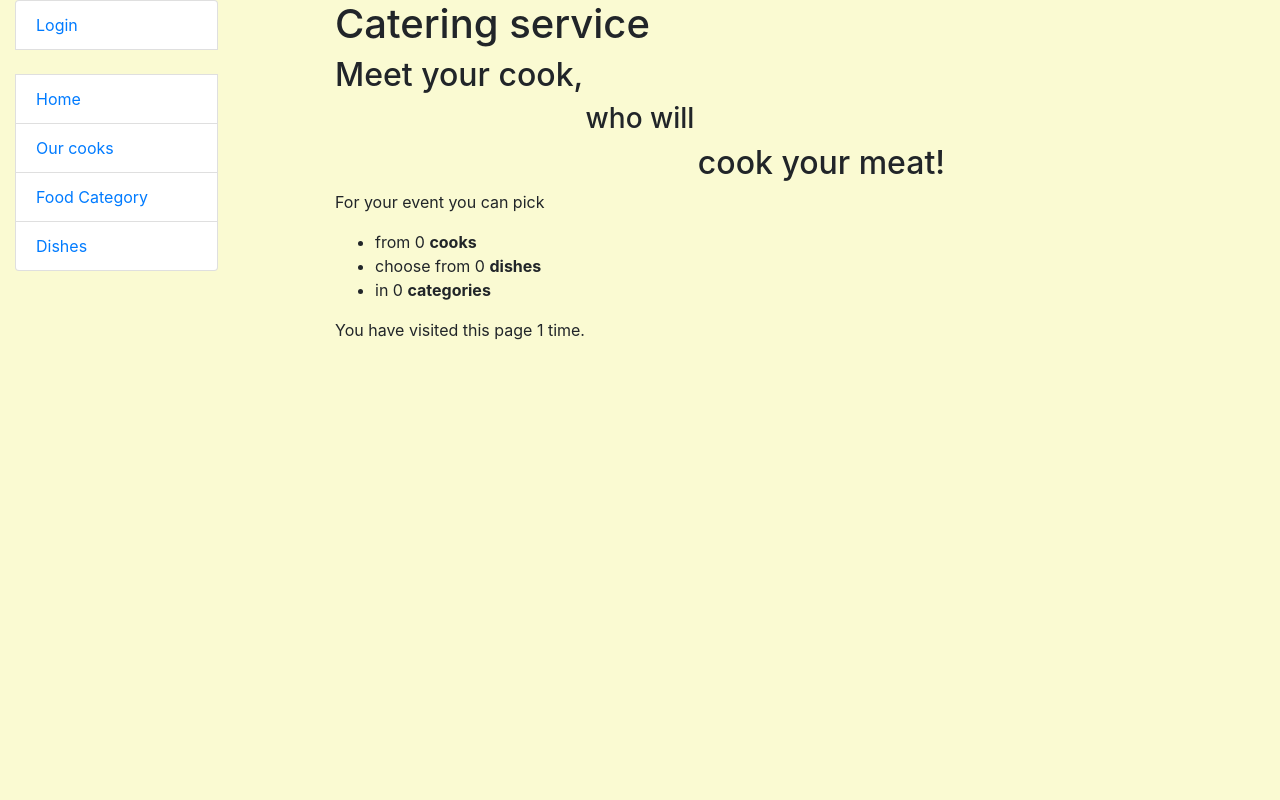
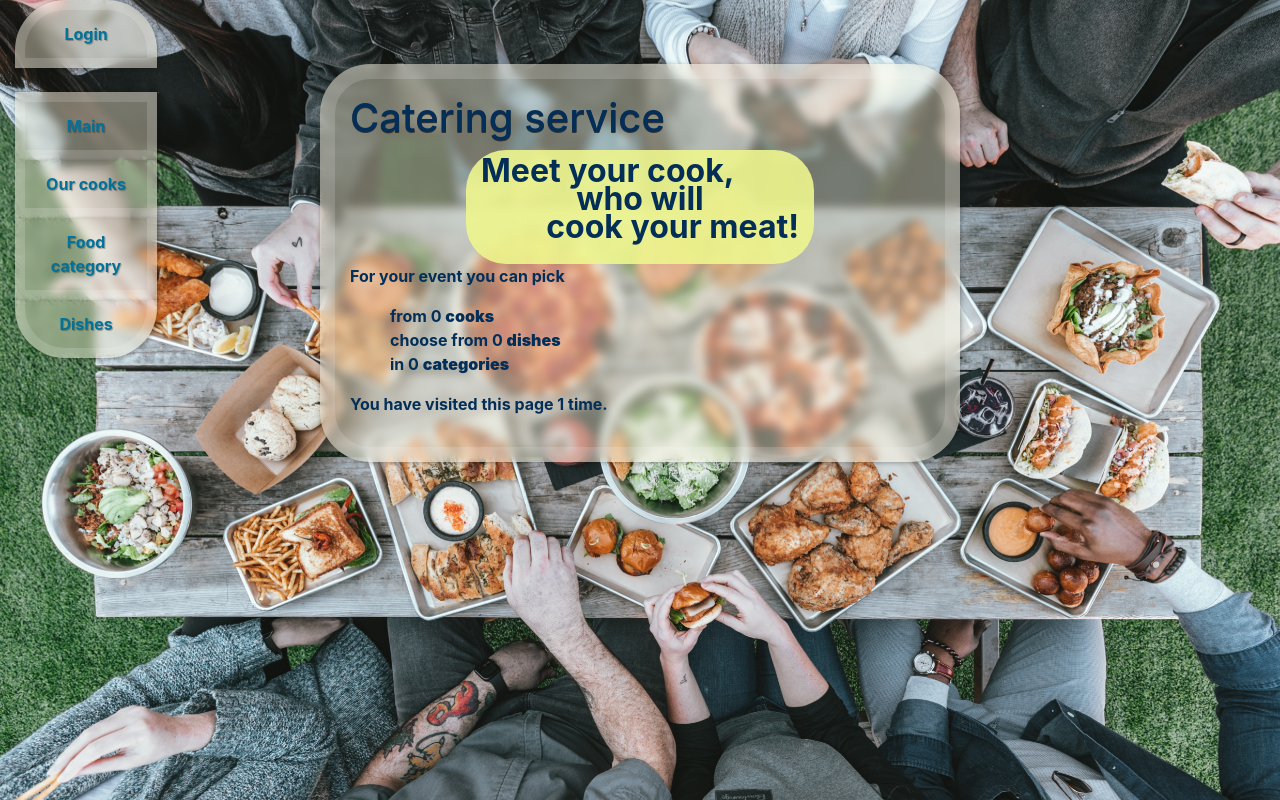
Before and after one commit to FranchukS/catering-service, a Django app: page / in a window 1280 px wide. Run offline with Django 4.2, Linux system fonts and the light colour scheme; data that the repository does not hold is empty.

Commit message:
Add frontend part

```diff
--- a/kitchen/views.py
+++ b/kitchen/views.py
@@ -150,8 +150,8 @@ class DishCreateView(LoginRequiredMixin, generic.CreateView):
 
 
 class DishUpdateView(LoginRequiredMixin, generic.UpdateView):
-    model = Dish
-    fields = "__all__"
+    queryset = Dish.objects.all()
+    form_class = DishForm
 
 
 class DishDeleteView(LoginRequiredMixin, generic.DeleteView):
--- a/static/CSS/styles.css
+++ b/static/CSS/styles.css
@@ -1,8 +1,122 @@
 /* test */
-body {
-    background-color: lightgoldenrodyellow;
+html {
+    background: url(
+    "/static/image/spencer-davis-vJsj-hgOEG0-unsplash.jpg"
+    ) no-repeat fixed center / cover;
+    position: relative;
+    overflow-y: scroll;
 }
 
-.sidebar-nav{
+ul {
+    list-style-type: none;
+}
+
+body {
+    background: inherit;
+    font-weight: bold;
+}
+
+td {
+    color: #010101;
+    text-align: center;
+}
+
+tr:nth-child(even) {
+  background-color: rgba(177, 215, 248, 0.5);
+}
+
+a {
+    color: #03729b;
+    text-shadow: 1px 1px 1px rgba(14, 14, 14, .3);
+}
+tr {
+    text-align: center;
+}
+
+h1 {
+    text-shadow: 0 1px 0 #333;
+}
+
+
+.col-sm-6 {
+    padding: 15px;
+    border-radius: 50px;
+    margin-top: 5%;
+    margin-bottom: 10%;
+    border: 15px solid rgba(255, 255, 255, 0.15);
+    background-color: rgba(254, 248, 221, 0.4);
+    box-shadow: 1px 1px 4px rgba(14, 14, 14, .3);
+    color: #032e58;
+    backdrop-filter: blur(5px);
+}
+
+
+.list-group-item {
     width: 70%;
+    border: 10px solid rgba(255, 255, 255, 0.15);
+    background-color: rgba(254, 248, 221, 0.4);
+    box-shadow: 1px 1px 4px rgba(14, 14, 14, .3);
+    color: #032e58;
+    backdrop-filter: blur(5px);
 }
+
+.sidebar-nav {
+    text-align: center;
+    width: 70%;
+    border-radius: 50px;
+    color: #369afc;
+}
+
+.slogan {
+    display: block;
+    border-radius: 40px;
+    padding: 15px;
+    background-color: rgba(238, 245, 141, 0.9);
+    margin: auto;
+    line-height: 12px;
+    font-size: xx-large;
+    width: 60%;
+}
+
+.btn-primary {
+    background-color: rgba(3, 84, 155, 0.6);
+    border-color: rgb(4, 111, 132);
+    text-shadow: 1px 1px 3px rgba(14, 14, 14, .3);
+}
+
+.page-link {
+    background-color: rgba(201, 252, 243, .5);
+    border-color: rgb(4, 111, 132);
+    color: #03729b;
+}
+
+
+.count {
+    background-color: rgb(54, 154, 252);
+    border-color: rgb(4, 111, 132);
+    color: #e7f3fe;
+}
+
+.btn-info {
+    background-color: rgb(4, 111, 132, 0.6);
+    border-color: rgb(4, 111, 132);
+    text-shadow: 1px 1px 3px rgba(14, 14, 14, .3);
+}
+
+.btn-danger {
+    background-color: rgba(202, 4, 4, 0.6);
+    border-color: rgb(162, 2, 2);
+    text-shadow: 1px 1px 3px rgba(14, 14, 14, .3);
+}
+
+.btn-secondary{
+    background-color: rgba(103, 118, 132, 0.6);
+    border-color: rgb(71, 81, 91);
+    text-shadow: 1px 1px 3px rgba(14, 14, 14, .3);
+}
+
+.btn-success {
+    background-color: rgba(66, 156, 62, 0.6);
+    border-color: rgb(38, 70, 40);
+    text-shadow: 1px 1px 3px rgba(14, 14, 14, .3);
+}
--- a/templates/base.html
+++ b/templates/base.html
@@ -27,7 +27,7 @@
       {% endblock %}
 
     </div>
-    <div class="col-sm-6">
+    <div class="col-sm-6" class="block">
       {% block content %}
       {% endblock %}
 
--- a/templates/includes/pagination.html
+++ b/templates/includes/pagination.html
@@ -6,7 +6,7 @@
         <a href="?{% query_transform request page=page_obj.previous_page_number %}" class="page-link">prev</a>
       </li>
     {% endif %}
-    <li class="page-item active">
+    <li class="page-item active" >
       <span class="page-link">{{ page_obj.number }} of {{ paginator.num_pages }}</span>
     </li>
     {% if page_obj.has_next %}
--- a/templates/includes/sidebar.html
+++ b/templates/includes/sidebar.html
@@ -1,14 +1,14 @@
 <ul class="sidebar-nav list-group">
   {% if user.is_authenticated %}
     <li class="list-group-item">User: <a href="{{ user.get_absolute_url }}">{{ user.get_username }}</a></li>
-    <li class="list-group-item"><a href="{% url 'logout'%}?next={{request.path}}">Logout</a></li>
+    <li class="list-group-item"><a class="sidebar" href="{% url 'logout'%}?next={{request.path}}">Logout</a></li>
   {% else %}
-    <li class="list-group-item"><a href="{% url 'login'%}?next={{request.path}}">Login</a></li>
+    <li class="list-group-item"><a class="sidebar" href="{% url 'login'%}?next={{request.path}}">Login</a></li>
   {% endif %}
 
   <br>
-  <li class="list-group-item"><a href="{% url 'kitchen:index' %}">Home</a></li>
-  <li class="list-group-item"><a href="{% url 'kitchen:cook-list' %}">Our cooks</a></li>
-  <li class="list-group-item"><a href="{% url 'kitchen:category-list' %}">Food Category</a></li>
-  <li class="list-group-item"><a href="{% url 'kitchen:dish-list' %}">Dishes</a></li>
+  <li class="list-group-item"><a class="sidebar" href="{% url 'kitchen:index' %}">Main</a></li>
+  <li class="list-group-item"><a class="sidebar" href="{% url 'kitchen:cook-list' %}">Our cooks</a></li>
+  <li class="list-group-item"><a class="sidebar" href="{% url 'kitchen:category-list' %}">Food category</a></li>
+  <li class="list-group-item"><a class="sidebar" href="{% url 'kitchen:dish-list' %}">Dishes</a></li>
 </ul>
--- a/templates/kitchen/cook_form.html
+++ b/templates/kitchen/cook_form.html
@@ -2,7 +2,7 @@
 {% load crispy_forms_filters %}
 
 {% block content %}
-  <h1>{{ object|yesno:"Update years_of_experience,Add new cook" }}</h1>
+  <h1>{{ object|yesno:"Update years of experience,Add new cook" }}</h1>
   <form action="" method="post" novalidate>
     {% csrf_token %}
     {{ form|crispy }}
--- a/templates/kitchen/dish_form.html
+++ b/templates/kitchen/dish_form.html
@@ -2,7 +2,7 @@
 {% load crispy_forms_filters %}
 
 {% block content %}
-  <h1>Create dish</h1>
+  <h1>{{ object|yesno:"Update,Create" }} dish</h1>
   <form action="" method="post" novalidate>
     {% csrf_token %}
     {{ form|crispy }}
--- a/templates/kitchen/index.html
+++ b/templates/kitchen/index.html
@@ -3,9 +3,9 @@
 {% block content %}
   <h1>Catering service</h1>
   <div class="slogan">
-    <h2 style="text-align: left">Meet your cook,</h2>
-    <h3 style="text-align: center">who will</h3>
-    <h2 style="text-align: right">cook your meat!</h2>
+    <p style="text-align: left">Meet your cook,
+    <p style="text-align: center">who will
+    <p style="text-align: right">cook your meat!
   </div>
   <p>For your event you can pick</p>
   <ul class="index-list">
--- a/templates/registration/login.html
+++ b/templates/registration/login.html
@@ -17,7 +17,7 @@
   {% csrf_token %}
   {{ form|crispy }}
 
-  <input type="submit" value="Login" class="btn btn-primary" />
+  <input style="margin-left: 20px" type="submit" value=" Login " class="btn btn-primary" />
   <input type="hidden" name="next" value="{{ next }}" />
 </form>
 
```
Also changed, not shown: static/image/1.PNG (added), static/image/spencer-davis-vJsj-hgOEG0-unsplash.jpg (added).
